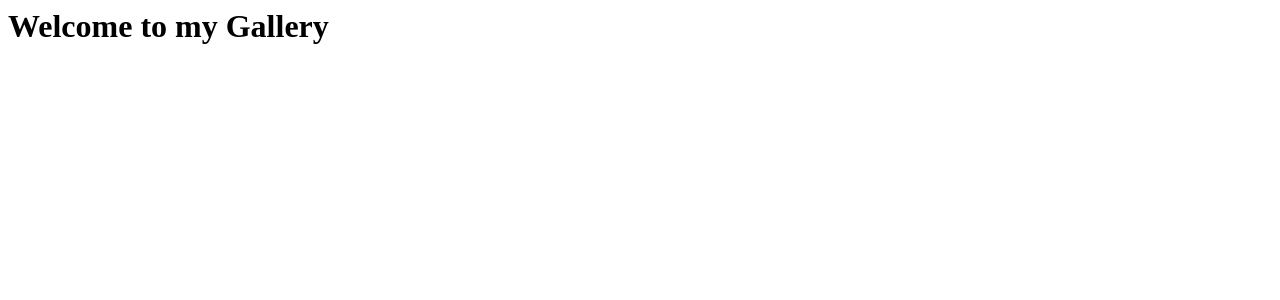
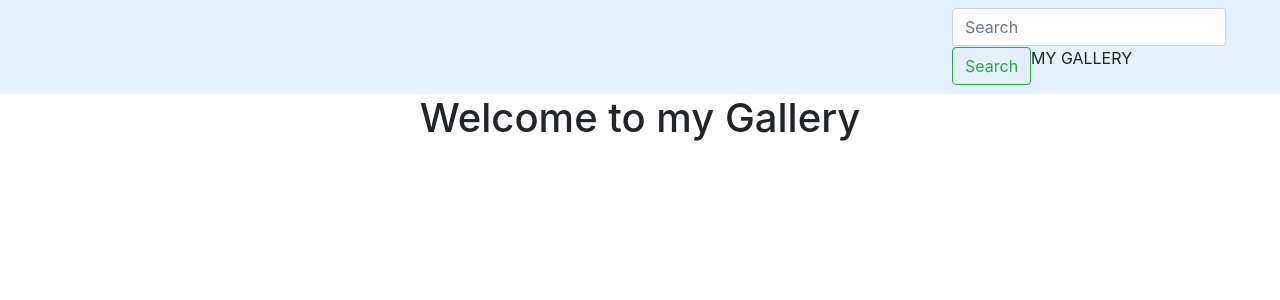
Before and after one commit to karushi/Personal-Gallery, a Django app: page /photos/ in a window 1280 px wide. Shown: the top 300 px of the page. Run offline with Django 3.2, Linux system fonts and the light colour scheme; some libraries are stand-ins or nearby versions.

Commit message:
create migration

```diff
--- /dev/null
+++ b/gallery/photos/static/css/base.css
@@ -0,0 +1,6 @@
+.form-inline{
+    margin-left: 75%;
+}
+h1{
+    text-align: center;
+}
--- a/gallery/photos/templates/all-photos/base.html
+++ b/gallery/photos/templates/all-photos/base.html
@@ -0,0 +1,28 @@
+{% load bootstrap4 %}
+{% load static%}
+<!DOCTYPE html>
+<html lang="en">
+<head>
+     <meta charset="UTF-8">
+     {% if title %}
+     <title>my gallery - {{title}}</title>
+ {% else %}
+     <title> gallery</title>
+ {% endif %}
+{% block styles %}
+   {% bootstrap_css %}
+   <link rel="stylesheet" href="{% static 'css/base.css' %}">
+{% endblock %}
+</head>
+<body>
+{% include "navbar.html" %}
+
+   {% block content %}
+
+{%endblock%}
+{% block scripts %}
+     <script src="https://ajax.googleapis.com/ajax/libs/jquery/3.2.1/jquery.min.js"></script>
+    {% bootstrap_javascript %}
+{% endblock %}
+</body>
+</html>
--- /dev/null
+++ b/gallery/photos/templates/navbar.html
@@ -0,0 +1,8 @@
+   <nav class="navbar navbar-light" style="background-color: #e3f2fd;">
+      <form class="form-inline my-2 my-lg-0">
+        <input class="form-control mr-sm-2" type="text" placeholder="Search">
+        <button class="btn btn-outline-success my-2 my-sm-0" type="submit">Search</button>
+        <p>MY GALLERY</p>
+      </form>
+    </div>
+  </nav>
--- a/gallery/photos/templates/welcome.html
+++ b/gallery/photos/templates/welcome.html
@@ -1 +1,5 @@
+{%extends 'all-photos/base.html'%}
+{%block content%}
+{{block.super}}
 <h1>Welcome to my Gallery</h1>
+{%endblock%}
```
Also changed, not shown: gallery/db.sqlite3, gallery/photos/templates/all-photos/search.html (added).
